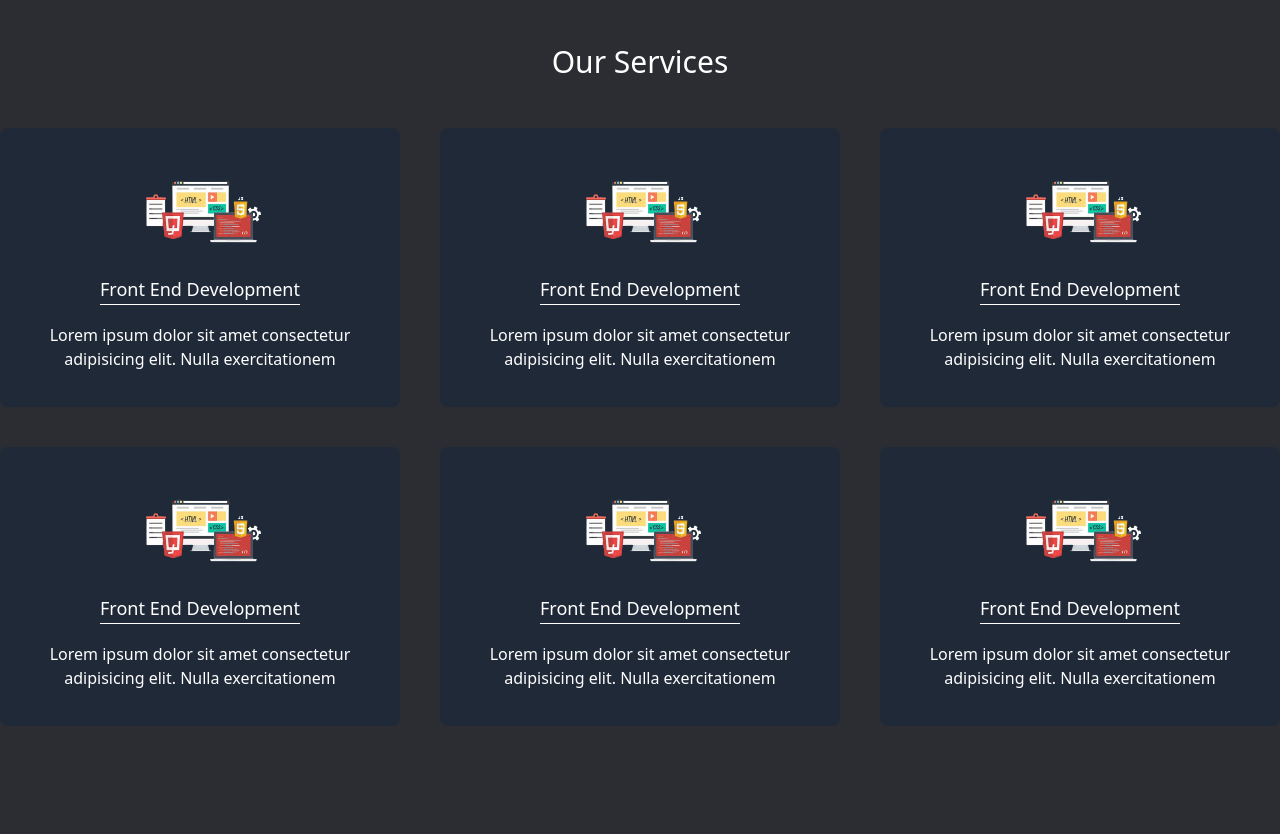
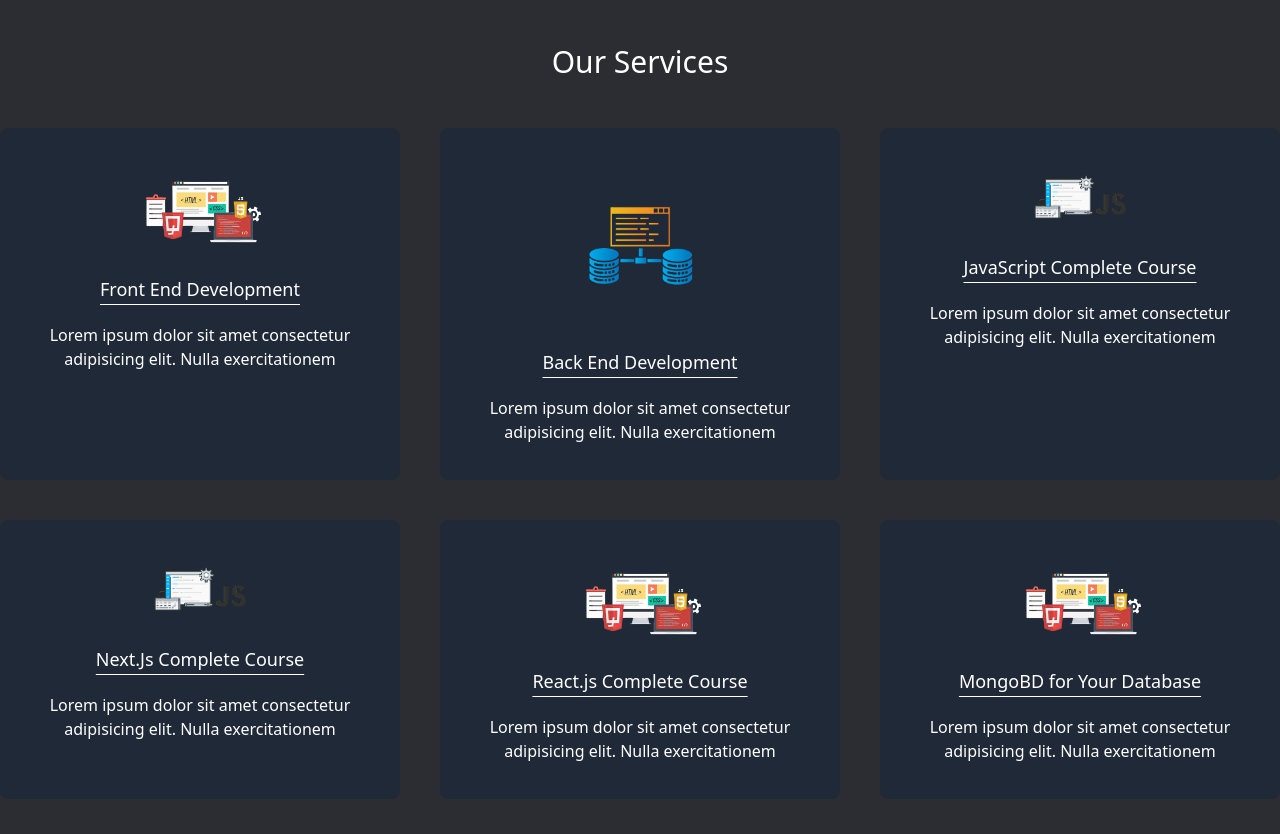
Before and after one commit to mdzuwelrana/First_Tailwind-project, a website built with Vite: page index.html in a window 1280 px wide. Shown: the part 780-1614 px from the top of the page. Built offline with nearby package versions, Linux system fonts and the light colour scheme.

Commit message:
some changes

```diff
--- a/index.html
+++ b/index.html
@@ -10,7 +10,7 @@
 </head>
 <body class="bg-[#2B2D33]">
 
-  <nav class="bg-[#2B2D33] shadow-xl">
+  <nav class="bg-[#2B2D33] shadow-xl sticky top-0 z-10">
     <div class="container mx-auto">
         <div class="sm:flex justify-between items-center py-5">
             <div class="text-center mb-3">
@@ -31,7 +31,7 @@
     <div class="container mx-auto border border-indigo-600 border-t-0 sm:flex justify-around items-center text-white text-center h-[80vh] px-10 pt-10">
         <div >
             <h1 class="text-2xl sm:text-5xl mb-5 sm:mb-16"> Smart Coders: Learn <br> Programming </h1>
-            <button class="bg-indigo-900 px-7 py-3 rounded-full text-xl shadow-xl hover:bg-indigo-950">Join:Programming Shikhbo's Team <svg class="w-7 inline-block text-red-500 ml-2 animate-ping" xmlns="http://www.w3.org/2000/svg" fill="none" viewBox="0 0 24 24" stroke-width="1.5" stroke="currentColor" class="w-6 h-6">
+            <button class="bg-indigo-900 transition px-7 py-3 rounded-full text-xl shadow-xl hover:bg-indigo-950">Join:Programming Shikhbo's Team <svg class="w-7 inline-block text-red-500 ml-2 animate-ping" xmlns="http://www.w3.org/2000/svg" fill="none" viewBox="0 0 24 24" stroke-width="1.5" stroke="currentColor" class="w-6 h-6">
                 <path stroke-linecap="round" stroke-linejoin="round" d="M17.25 8.25L21 12m0 0l-3.75 3.75M21 12H3" /></svg></button>
         </div>
         <div>
@@ -50,28 +50,28 @@
                 <p class="text-white">Lorem ipsum dolor sit amet consectetur adipisicing elit. Nulla exercitationem</p>
             </div>
             <div class="bg-gray-800 p-8 rounded-lg text-center border-4 border-[#1F2937] hover:border-indigo-700 cursor-pointer">
-                <img class="w-1/2 mx-auto" src="images/frontEnd.png" alt="">
-                <h4 class="text-white my-5 text-lg underline underline-offset-8"> Front End Development</h4>
+                <img class="w-1/2 mx-auto" src="images/backEnd.png" alt="">
+                <h4 class="text-white my-5 text-lg underline underline-offset-8"> Back End Development</h4>
+                <p class="text-white">Lorem ipsum dolor sit amet consectetur adipisicing elit. Nulla exercitationem</p>
+            </div>
+            <div class="bg-gray-800 p-8 rounded-lg text-center border-4 border-[#1F2937] hover:border-indigo-700 cursor-pointer">
+                <img class="w-1/2 mx-auto" src="images/javascript.png" alt="">
+                <h4 class="text-white my-5 text-lg underline underline-offset-8"> JavaScript Complete Course</h4>
+                <p class="text-white">Lorem ipsum dolor sit amet consectetur adipisicing elit. Nulla exercitationem</p>
+            </div>
+            <div class="bg-gray-800 p-8 rounded-lg text-center border-4 border-[#1F2937] hover:border-indigo-700 cursor-pointer">
+                <img class="w-1/2 mx-auto" src="images/javascript.png" alt="">
+                <h4 class="text-white my-5 text-lg underline underline-offset-8"> Next.Js Complete Course </h4>
                 <p class="text-white">Lorem ipsum dolor sit amet consectetur adipisicing elit. Nulla exercitationem</p>
             </div>
             <div class="bg-gray-800 p-8 rounded-lg text-center border-4 border-[#1F2937] hover:border-indigo-700 cursor-pointer">
                 <img class="w-1/2 mx-auto" src="images/frontEnd.png" alt="">
-                <h4 class="text-white my-5 text-lg underline underline-offset-8"> Front End Development</h4>
+                <h4 class="text-white my-5 text-lg underline underline-offset-8"> React.js Complete Course</h4>
                 <p class="text-white">Lorem ipsum dolor sit amet consectetur adipisicing elit. Nulla exercitationem</p>
             </div>
             <div class="bg-gray-800 p-8 rounded-lg text-center border-4 border-[#1F2937] hover:border-indigo-700 cursor-pointer">
                 <img class="w-1/2 mx-auto" src="images/frontEnd.png" alt="">
-                <h4 class="text-white my-5 text-lg underline underline-offset-8"> Front End Development</h4>
-                <p class="text-white">Lorem ipsum dolor sit amet consectetur adipisicing elit. Nulla exercitationem</p>
-            </div>
-            <div class="bg-gray-800 p-8 rounded-lg text-center border-4 border-[#1F2937] hover:border-indigo-700 cursor-pointer">
-                <img class="w-1/2 mx-auto" src="images/frontEnd.png" alt="">
-                <h4 class="text-white my-5 text-lg underline underline-offset-8"> Front End Development</h4>
-                <p class="text-white">Lorem ipsum dolor sit amet consectetur adipisicing elit. Nulla exercitationem</p>
-            </div>
-            <div class="bg-gray-800 p-8 rounded-lg text-center border-4 border-[#1F2937] hover:border-indigo-700 cursor-pointer">
-                <img class="w-1/2 mx-auto" src="images/frontEnd.png" alt="">
-                <h4 class="text-white my-5 text-lg underline underline-offset-8"> Front End Development</h4>
+                <h4 class="text-white my-5 text-lg underline underline-offset-8"> MongoBD for Your Database</h4>
                 <p class="text-white">Lorem ipsum dolor sit amet consectetur adipisicing elit. Nulla exercitationem</p>
             </div>
         </div>
```
